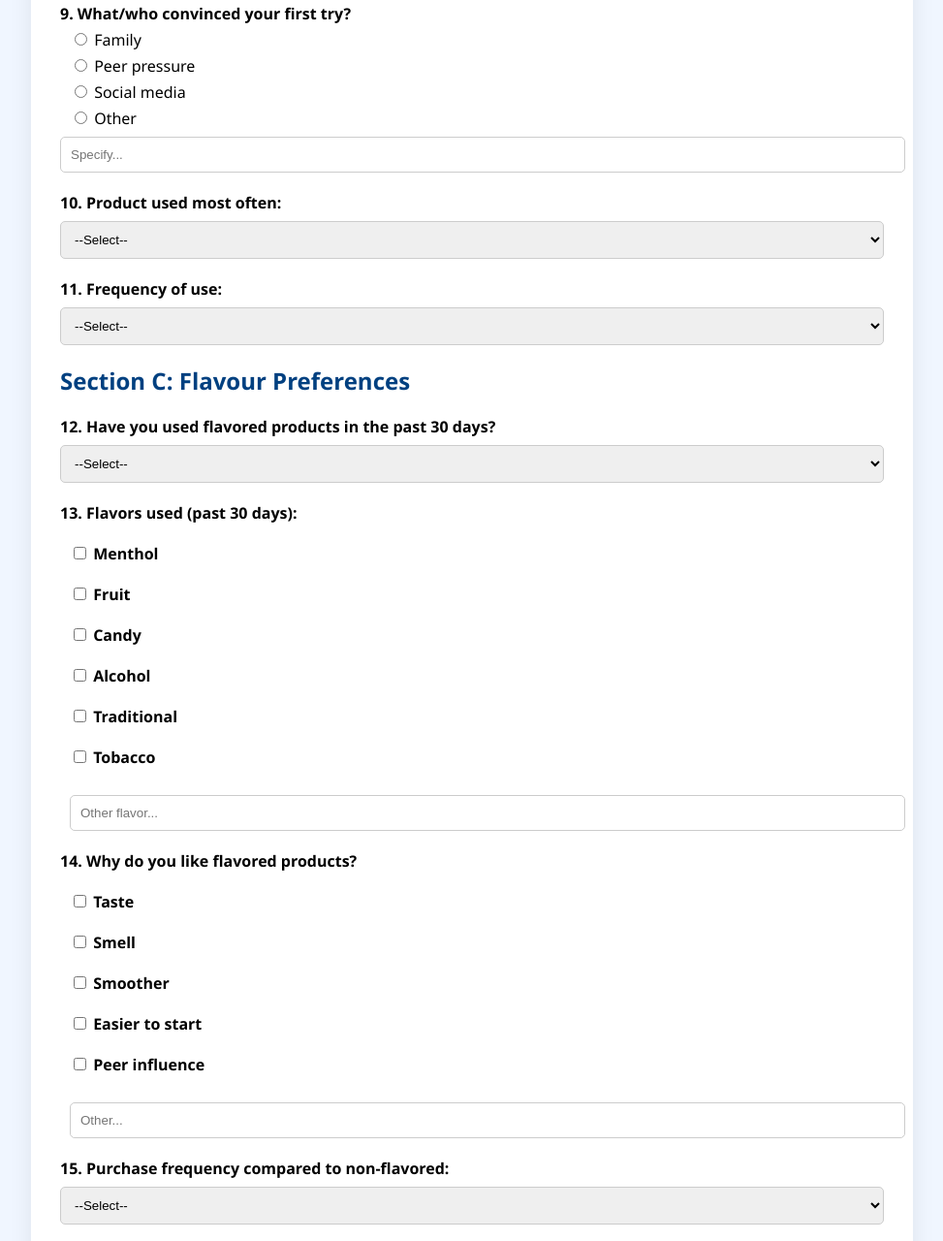
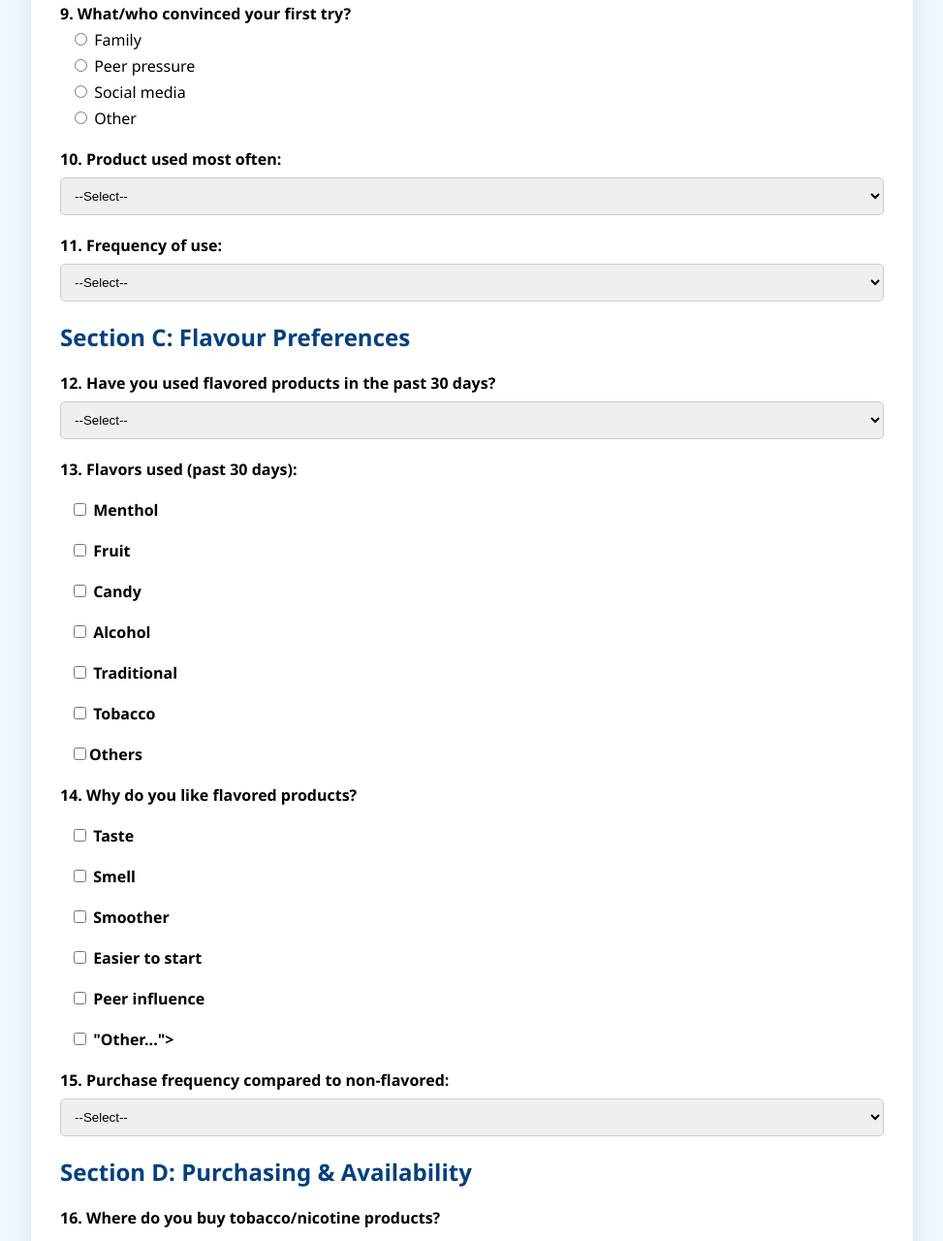
Before and after one commit to ijegss/tobacco-survey, a plain HTML site: page index.html in a window 1280 px wide. Shown: the part 1782-3062 px from the top of the page at 97% size, without its empty margins (153-1126 px from the left). Drawn offline with Linux system fonts and the light colour scheme.

Commit message:
Update index.html

```diff
--- a/index.html
+++ b/index.html
@@ -191,7 +191,6 @@
         <label><input type="radio" name="FirstInfluence" value="Peers"> Peer pressure</label>
         <label><input type="radio" name="FirstInfluence" value="Social media"> Social media</label>
         <label><input type="radio" name="FirstInfluence" value="Other"> Other</label>
-        <input type="text" name="FirstInfluenceOther" placeholder="Specify...">
       </div>
 
       <label>10. Product used most often:</label>
@@ -234,7 +233,7 @@
         <label><input type="checkbox" name="FlavorsUsed" value="Alcohol"> Alcohol</label>
         <label><input type="checkbox" name="FlavorsUsed" value="Traditional"> Traditional</label>
         <label><input type="checkbox" name="FlavorsUsed" value="Tobacco"> Tobacco</label>
-        <label><input type="text" name="FlavorsUsedOther" placeholder="Other flavor..."></label>
+        <label><input type="checkbox" name="FlavorsUsed" value="Other flavors">Others</label>
       </div>
 
       <label>14. Why do you like flavored products?</label>
@@ -244,7 +243,7 @@
         <label><input type="checkbox" name="FlavorReasons" value="Smooth"> Smoother</label>
         <label><input type="checkbox" name="FlavorReasons" value="Easier"> Easier to start</label>
         <label><input type="checkbox" name="FlavorReasons" value="Peer"> Peer influence</label>
-        <label><input type="text" name="FlavorReasonsOther" placeholder="Other..."></label>
+        <label><input type="checkbox" name="FlavorReasons" value="others"> "Other..."></label>
       </div>
 
       <label>15. Purchase frequency compared to non-flavored:</label>
```
